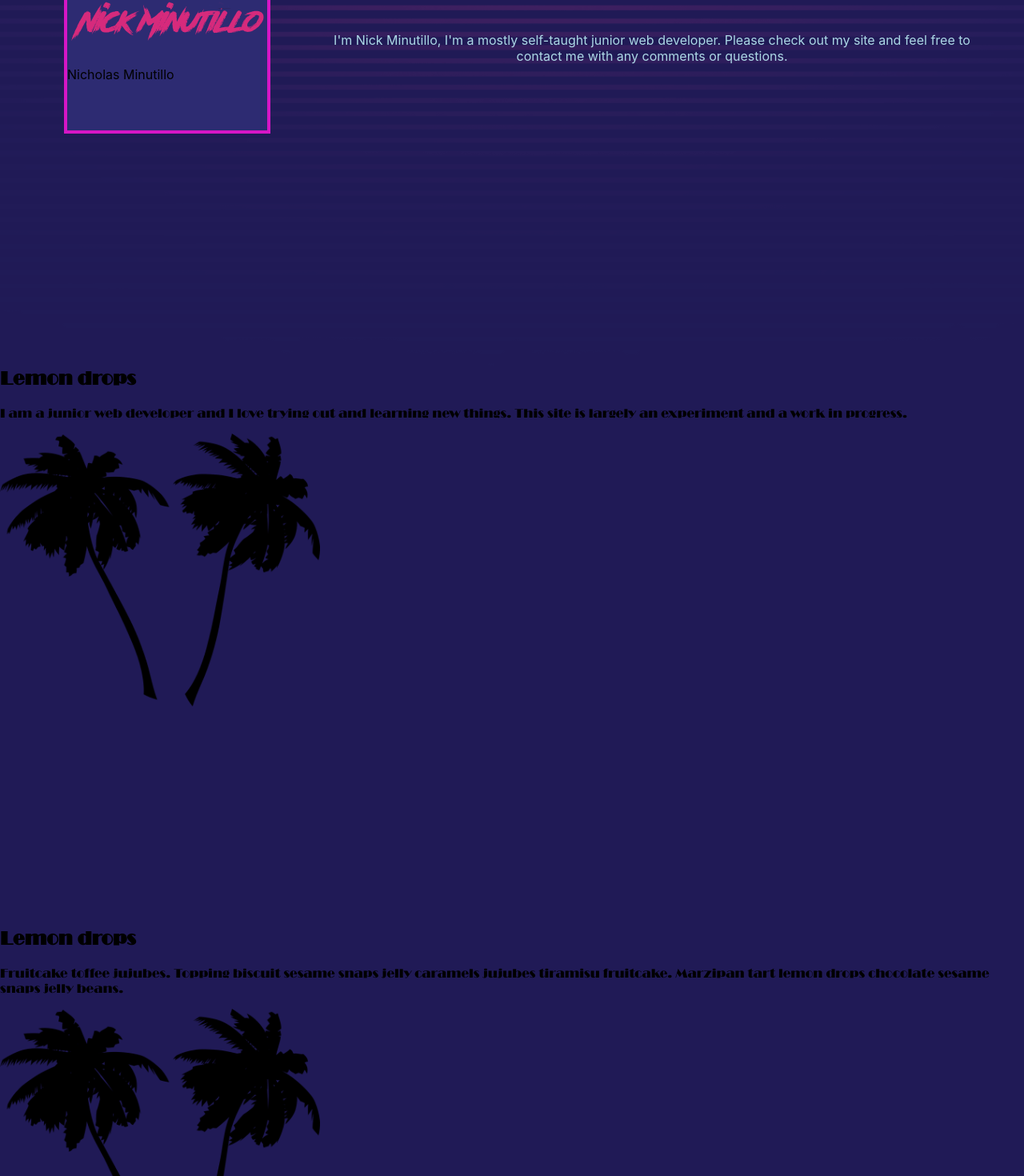
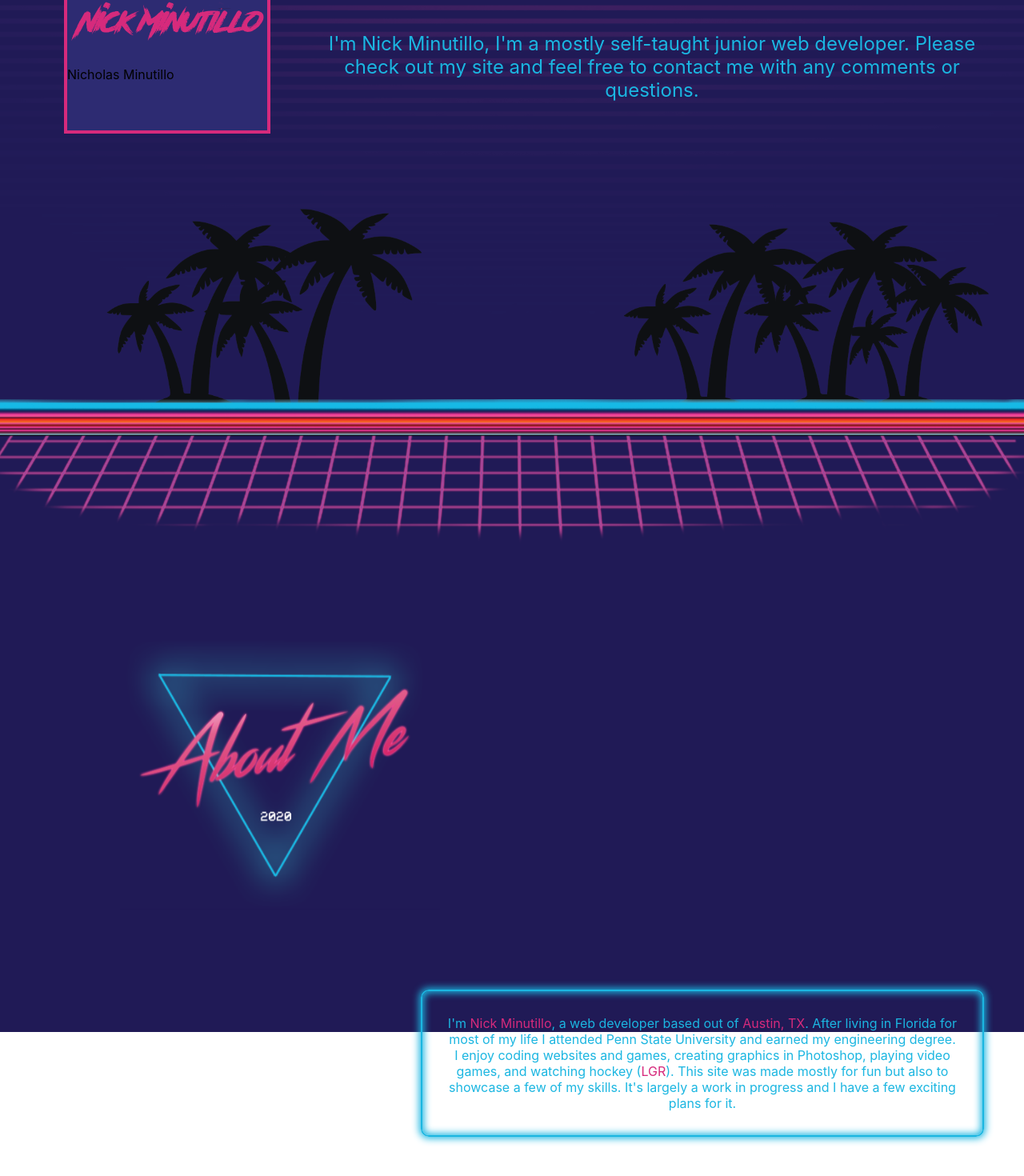
Before and after one commit to nminu/mysite, a React (Create React App) app: page / in a window 1280 px wide. Shown: the part 541-2011 px from the top of the page at 80% size. After the commit the page ends 1978 px from the top, so only its background shows below. Built offline with nearby package versions, Linux system fonts and the light colour scheme.

Commit message:
added pic, text for about me, aligned things

```diff
--- a/src/components/App/App.css
+++ b/src/components/App/App.css
@@ -74,16 +74,17 @@ main {
   text-align: center;
   font-size: 10vw;
   font-family: 'broadwayregular';
-  color: lightblue;
+  color: rgb(27,182,225);
   overflow: hidden;
 }
 
 .introbox p {
-  color: lightblue;
+  color: rgb(27,182,225);
   margin:auto;
   text-align: center;
   margin-top: 30px;
   padding: 0px 50px;
+  font-size: 24px;
 }
 
 .backvideo {
@@ -100,3 +101,9 @@ main {
   margin-top: 71px;
   z-index: 0;
 }
+
+.tree {
+  width: 100vw;
+  margin: auto;
+  margin-top: 0px;
+}
--- a/src/components/App/App.js
+++ b/src/components/App/App.js
@@ -3,9 +3,10 @@ import backdrop2 from '../../resources/backdrop2.png';
 import sun2 from '../../resources/sun2.png';
 import background from '../../resources/background.png'
 import FaceBox from '../Facebox/facebox';
-import Slider from '../Slider/slider'
+import Aboutme from '../Slider/aboutme'
 import test from '../../resources/test.png';
 import backvid from '../../resources/backvid.mp4';
+import trees from '../../resources/treecar.png'
 import './App.css';
 
 function App() {
@@ -26,8 +27,9 @@ function App() {
             </p>
           </article>
         </section>
+        <img src={trees} alt='tree' className='tree' />
         <section className ='otherboxes'>
-          <Slider />
+          <Aboutme />
         </section>
       </main>
     </body>
--- a/src/components/Facebox/facebox.css
+++ b/src/components/Facebox/facebox.css
@@ -3,7 +3,7 @@
     height: 400px;
     align-items: left;
     border: solid 4px;
-    border-color: rgb(214, 22, 198);
+    border-color: rgb(214,42,124);
     position: absolute;
     margin-top: 300px;
     margin-left: 80px;
--- /dev/null
+++ b/src/components/Slider/aboutme.css
@@ -0,0 +1,40 @@
+span {
+    color: rgb(214,42,124);
+}
+
+.text {
+    text-align: center;
+    border: 2px solid rgb(27,182,225);
+    box-shadow: 0px 0px 10px 2px rgb(27,182,225), inset 0px 0px 10px 2px rgb(27,182,225);
+    width: 50vw;
+    padding: 30px;
+    border-radius: 10px;
+    margin-right: 50px;
+    margin-top: 100px;
+    float:right;
+}
+
+@keyframes test {
+    0% {opacity: 100%;}
+    10%{opacity: 40%;}
+    20%{opacity: 100%;}
+    30%{opacity: 60%;}
+    40%{opacity: 100%;}
+    50%{opacity: 50%;}
+    60%{opacity: 100%;}
+    100% {opacity: 100%;}
+}
+
+.amimg {
+    float: left;
+    margin-left: 150px;
+    animation-name: test;
+    animation-duration: 2s;
+    animation-iteration-count: infinite;
+}
+
+.box {
+    margin-top: 100px;
+    height: 500px;
+    color: rgb(27,182,225);
+};
--- /dev/null
+++ b/src/components/Slider/aboutme.js
@@ -0,0 +1,28 @@
+import React, { useEffect } from 'react';
+import './aboutme.css'
+import aboutme from "../../resources/aboutme.png"
+import Zoom from 'react-reveal/Zoom';
+import Fade from 'react-reveal/Fade';
+
+class Aboutme extends React.Component {
+    render () {
+        return (
+            <div className='maindiv'>
+                <section class="box">
+
+                <img src={aboutme} alt="img01" width='400px' className='amimg'/>
+                    <Fade bottom>
+                        <p className='text'>I'm<span> Nick Minutillo</span>, a web developer based out of <span>Austin, TX</span>.
+                            After living in Florida for most of my life I attended Penn State University and earned my engineering degree.
+                            I enjoy coding websites and games, creating graphics in Photoshop, playing video games, and watching hockey (<span>LGR</span>).
+                            This site was made mostly for fun but also to showcase a few of my skills.
+                            It's largely a work in progress and I have a few exciting plans for it.
+                        </p>
+                    </Fade>
+                </section>
+            </div>
+        );
+    }
+};
+
+export default Aboutme;
--- a/src/components/Slider/slider.css
+++ /dev/null
@@ -1,5 +0,0 @@
-.boxes {
-    margin-top: 200px;
-    height: 500px;
-    font-family: 'broadwayregular';
-};
--- a/src/components/Slider/slider.js
+++ /dev/null
@@ -1,36 +0,0 @@
-import React, { useEffect } from 'react';
-import './slider.css'
-import tree from "../../resources/tree.png"
-import Zoom from 'react-reveal/Zoom';
-
-class Slider extends React.Component {
-    render () {
-        return (
-            <div className='maindiv'>
-                <section class="boxes">
-                    <article class="cbp-so-side cbp-so-side-left">
-                        <h2>Lemon drops</h2>
-                        <p>I am a junior web developer and I love trying out and learning new things. This site is largely an experiment and a work in progress.</p>
-                    </article>
-                    <img src={tree} alt="img01" width='400px'/>
-                </section>
-                <section class="boxes">
-                    <article class="cbp-so-side cbp-so-side-left">
-                        <h2>Lemon drops</h2>
-                        <p>Fruitcake toffee jujubes. Topping biscuit sesame snaps jelly caramels jujubes tiramisu fruitcake. Marzipan tart lemon drops chocolate sesame snaps jelly beans.</p>
-                    </article>
-                    <img src={tree} alt="img01" width='400px'/>
-                </section>
-                <section class="boxes">
-                    <article class="cbp-so-side cbp-so-side-left">
-                        <h2>Lemon drops</h2>
-                        <p>Fruitcake toffee jujubes. Topping biscuit sesame snaps jelly caramels jujubes tiramisu fruitcake. Marzipan tart lemon drops chocolate sesame snaps jelly beans.</p>
-                    </article>
-                    <img src={tree} alt="img01" width='400px'/>
-                </section>
-            </div>
-        );
-    }
-};
-
-export default Slider;
```
Also changed, not shown: src/resources/aboutme.png (added), src/resources/treecar.png (added).
